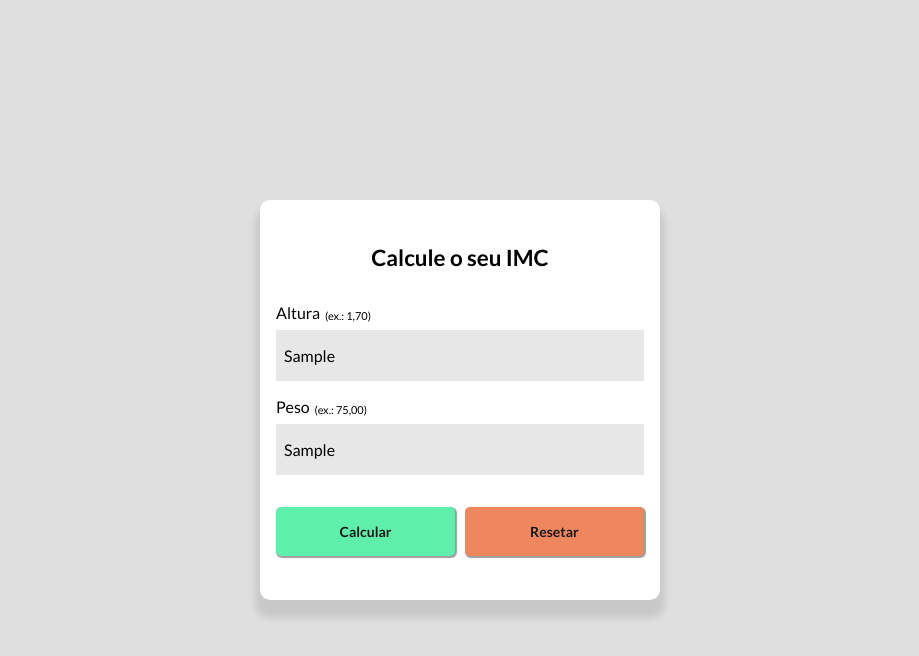
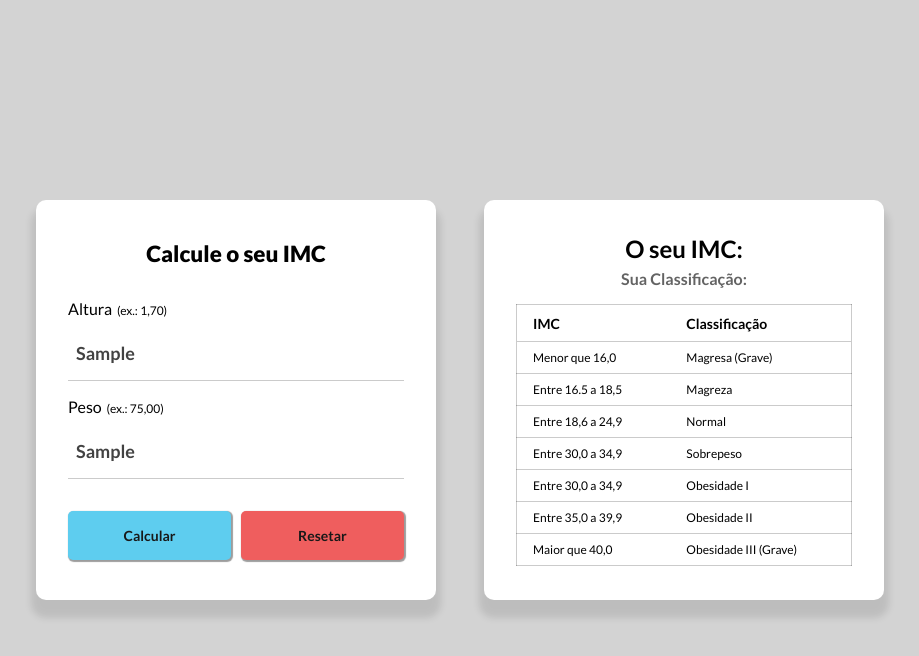
Before and after one commit to tiago-costa-s/calculadora_imc_advanced, a plain HTML site: page index.html in a window 1280 px wide. Both pictures are taken after typing "Sample", "Sample" into the empty fields and a click on the button "Calcular". Shown: the whole page, without its empty margins (180-1099 px from the left). Drawn offline with nearby package versions, Linux system fonts and the light colour scheme.

Commit message:
Ajuste de estilo

```diff
--- a/css/styles.css
+++ b/css/styles.css
@@ -13,7 +13,8 @@ body {
     gap: 1rem;
     flex-wrap: wrap;
     min-height: 100vh;
-    background-color: rgb(224, 223, 223);
+    background-color: rgba(0, 0, 0, 0.171);
+
 }
 
 .container {
@@ -24,11 +25,11 @@ body {
     max-width: 400px;
     min-width: 320px;
     height: 400px;
-    padding: 1rem;
+    padding: 2rem;
     border-radius: 10px;
     margin: 0 1rem;
     background-color: rgb(255, 255, 255);
-    box-shadow: 0px 13px 7px 5px rgba(0,0,0,0.1);
+    box-shadow: 0px 13px 7px 5px rgba(0, 0, 0, 0.1);
 
 }
 
@@ -40,6 +41,7 @@ body {
     font-size: 1.4rem;
     text-align: center;
     margin-bottom: 2rem;
+    font-weight: 900;
 }
 
 #form {
@@ -63,15 +65,36 @@ body {
 }
 
 .labels-box p {
-    font-size: 11px;
+    font-size: 12px;
 }
 
 .form-inputs input {
     padding: 1rem .5rem;
-    background-color: rgb(231, 231, 231);
+    background-color: transparent;
     border: 0;
-    font-size: 16PX;
+    border-bottom: 1px solid rgba(0, 0, 0, 0.205);
+    font-size: 18px;
+    font-weight: bold;
+    /* transition: 1000ms; */
+    outline: 0;
+    color: rgba(0, 0, 0, 0.74);
+    transition: 500ms;
 }
+
+.form-inputs input:focus {
+    border-bottom: 1px solid rgb(3, 0, 0);
+}
+
+.form-inputs input::placeholder {
+    font-size: 14px;
+    font-weight: 500;
+    color: rgba(0, 0, 0, 0.384);
+}
+
+input:-webkit-autofill {
+    -webkit-box-shadow: 0 0 0 30px white inset;
+}
+
 
 .control-buttons {
     display: flex;
@@ -92,11 +115,11 @@ body {
 }
 
 .control-buttons #btn-calculator {
-    background-color: rgb(77, 238, 163);
+    background-color: rgb(77, 200, 238);
 }
 
 .control-buttons #btn-reset {
-    background-color: rgb(238, 123, 77);
+    background-color: rgb(238, 77, 77);
 }
 
 .control-buttons #btn-calculator:hover {
@@ -128,26 +151,26 @@ body {
 
 #result #imc-info {
     font-size: 1.rem;
-    color: rgb(104, 104, 104);
+    color: rgba(0, 0, 0, 0.61);
 }
 
 /* Table */
 #table {
     border-collapse: collapse;
-    border: 1px solid rgb(187, 183, 183);
+    border: 1px solid rgba(0, 0, 0, 0.205);
 }
 
 /* Head */
 .header-columns {
     padding: .6rem 1rem;
     text-align: left;
-    border-bottom: 1px solid rgb(187, 183, 183);
+    border-bottom: 1px solid rgba(0, 0, 0, 0.205);
     font-weight: bolder;
     font-size: 14px;
 }
 
 .table-data {
-    border: 1px solid rgb(187, 183, 183);
+    border: 1px solid rgba(0, 0, 0, 0.205);
 }
 
 .table-line {
--- a/js/scripts.js
+++ b/js/scripts.js
@@ -77,13 +77,31 @@ const btnReset = document.querySelector("#btn-reset");
 // Seleção de elementos
 const formResult = document.querySelector("#form-result");
 
-//  ---------------------- Funções ----------------------
+
+// Funções
+
 // Calcula o imc
 function calcImc(height, weight) {
     const imc = (weight / (height * height)).toFixed(1);
     return imc;
 }
 
+// Limpar inputs
+function clearInputs() {
+    inputWeight.value = "";
+    inputHeight.value = "";
+    formResult.style.display = "none";
+}
+
+// Limpa os dados do resultado ao apagar os valores dos inputs.
+function clearResults() {
+    if (inputWeight.value === "" || inputHeight.value === "") {
+        formResult.innerHTML = "";
+        formResult.style.display = "none";
+    }
+}
+
+// Cria o tamplate com o resultado.
 let imcNumberSpan;
 let imcInfoSpan;
 
@@ -144,7 +162,6 @@ function createTable() {
 
     // Adiciona as linhas de dados na tabela
     data.forEach((item) => {
-        console.log(item.info);
         // imcInfoSpan.textContent = `${item.info} ${item.obesity}`
 
         const tr = document.createElement("tr");
@@ -184,17 +201,7 @@ function createTable() {
     formResult.appendChild(controlButton);
 }
 
-// Limpar inputs
-function clearInputs() {
-    inputWeight.value = "";
-    inputHeight.value = "";
-    formResult.style.display = "none";
-}
-
-// ---------------------- Eventos -----------------------
-btnCalculator.addEventListener("click", (e) => {
-    e.preventDefault();
-
+function tiago() {
     const weight = +inputWeight.value.replace(",", ".");
     const height = +inputHeight.value.replace(",", ".");
 
@@ -202,14 +209,8 @@ btnCalculator.addEventListener("click", (e) => {
 
     const imc = calcImc(height, weight);
 
-    console.log("Teste 2: " + imc);
-
-    createTable();
-
-    // Verifica se o IMC esta dentro de uma faixa caso atribui os valores de imc e a classificação
-
     data.forEach((item) => {
-        if (imc >= item.min && item.max) {
+        if (imc >= item.min && imc <= item.max) {
             info = item.info;
             tier = item.tier;
             obesity = item.obesity;
@@ -246,10 +247,23 @@ btnCalculator.addEventListener("click", (e) => {
             imcInfoSpan.classList.add("high");
             break;
     }
+}
+
+// Eventos
+btnCalculator.addEventListener("click", (e) => {
+    if (!inputHeight.value || !inputWeight.value) return;
+    e.preventDefault();
+    createTable();
+    tiago();
 });
 
-// Limpar inputs
 btnReset.addEventListener("click", (e) => {
     e.preventDefault();
     clearInputs();
 });
+
+const inputs = [inputWeight, inputHeight];
+
+inputs.forEach((input) => {
+    input.addEventListener("input", clearResults);
+});
```
Also changed, not shown: index.html (+5 -2 lines).
